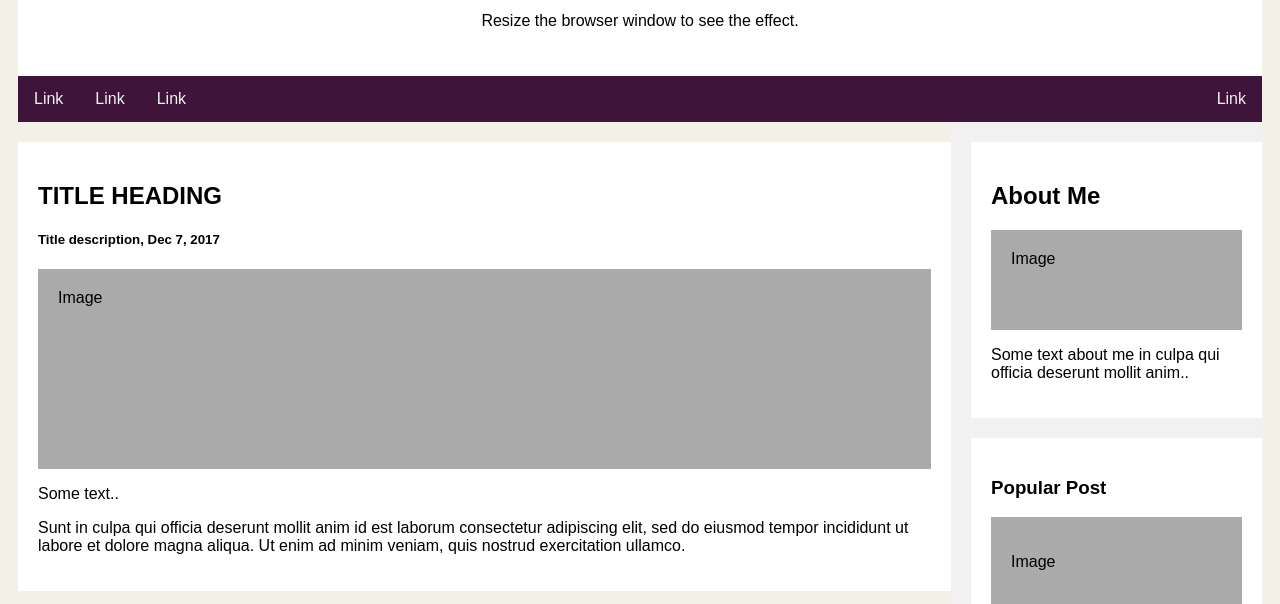
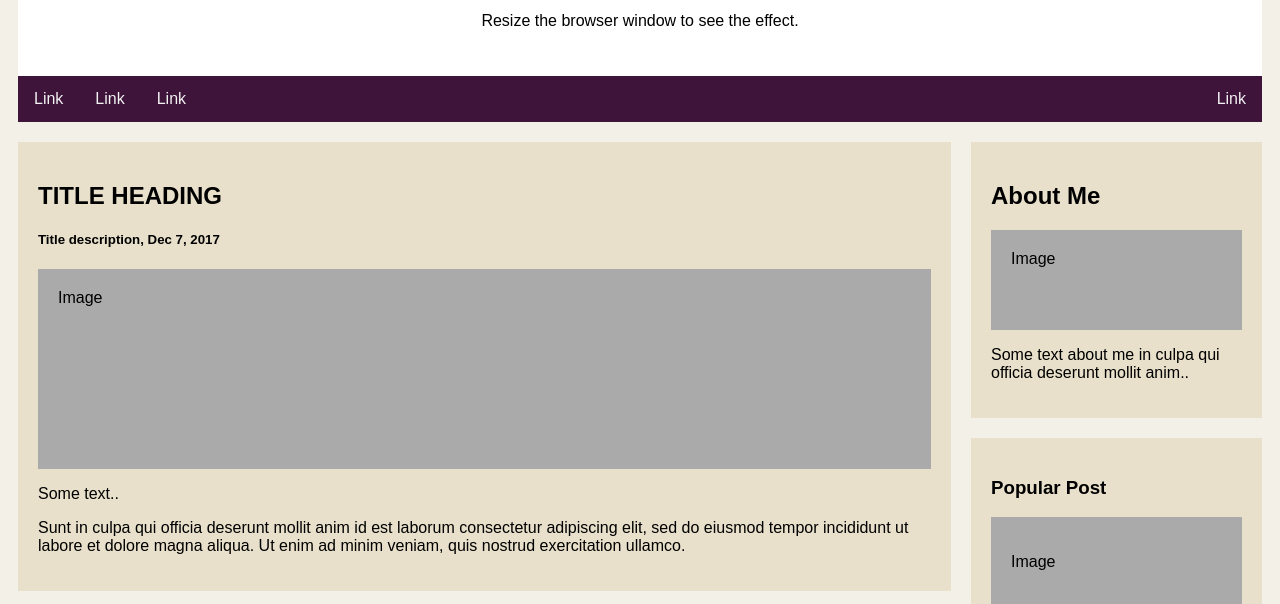
Before and after one commit to SteinerMark673/asg-hh, a plain HTML site: page index.html in a window 1280 px wide. Shown: the part 161-765 px from the top of the page. Drawn offline with Linux system fonts and the light colour scheme.

Commit message:
Update styles.css

```diff
--- a/styles.css
+++ b/styles.css
@@ -52,7 +52,7 @@ body {
 .rightcolumn {
   float: left;
   width: 25%;
-  background-color: #f1f1f1;
+  background-color: #f3f0e8;
   padding-left: 20px;
 }
 
@@ -65,7 +65,7 @@ body {
 
 /* Add a card effect for articles */
 .card {
-  background-color: white;
+  background-color: #e8e0cb;
   padding: 20px;
   margin-top: 20px;
 }
```
